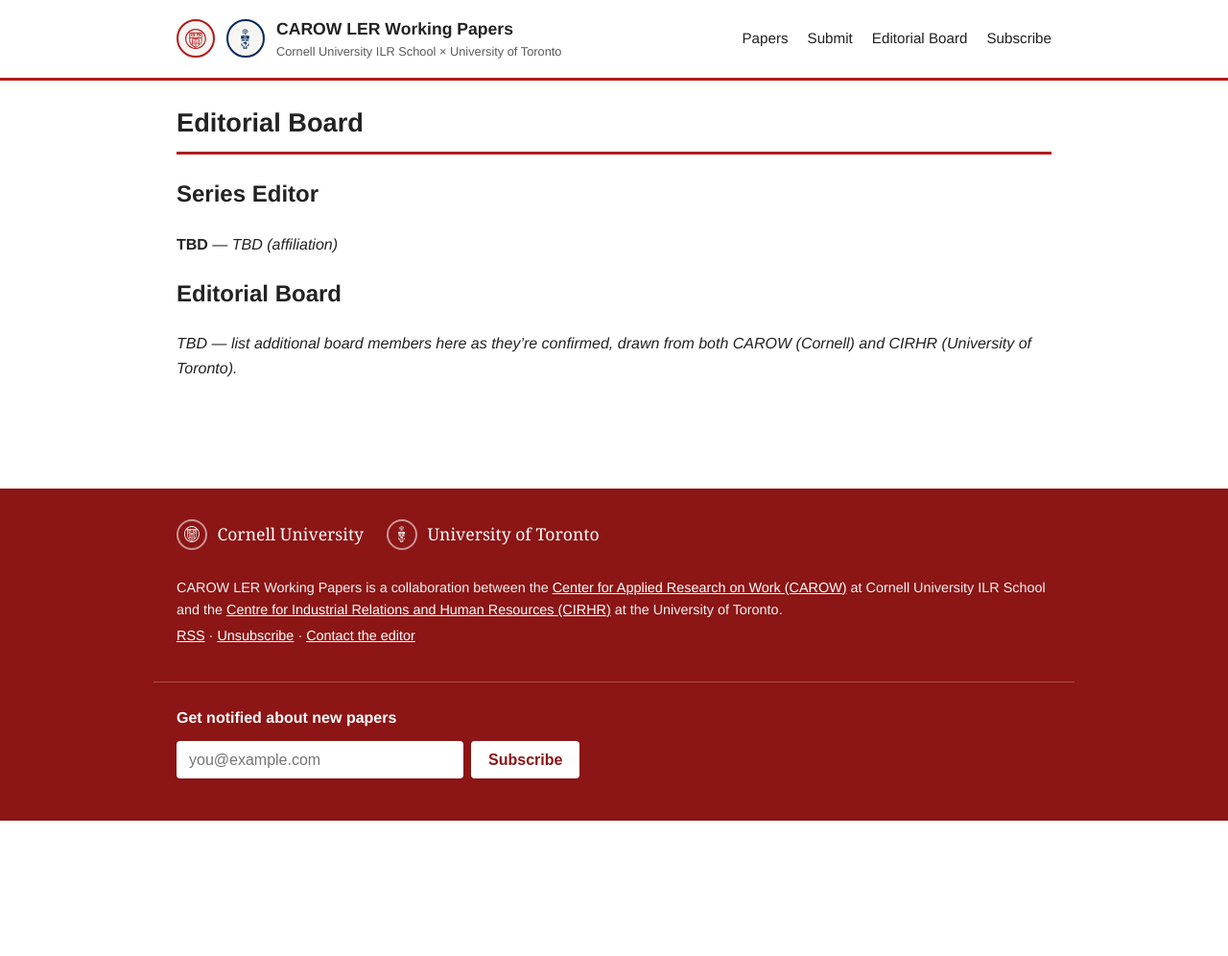
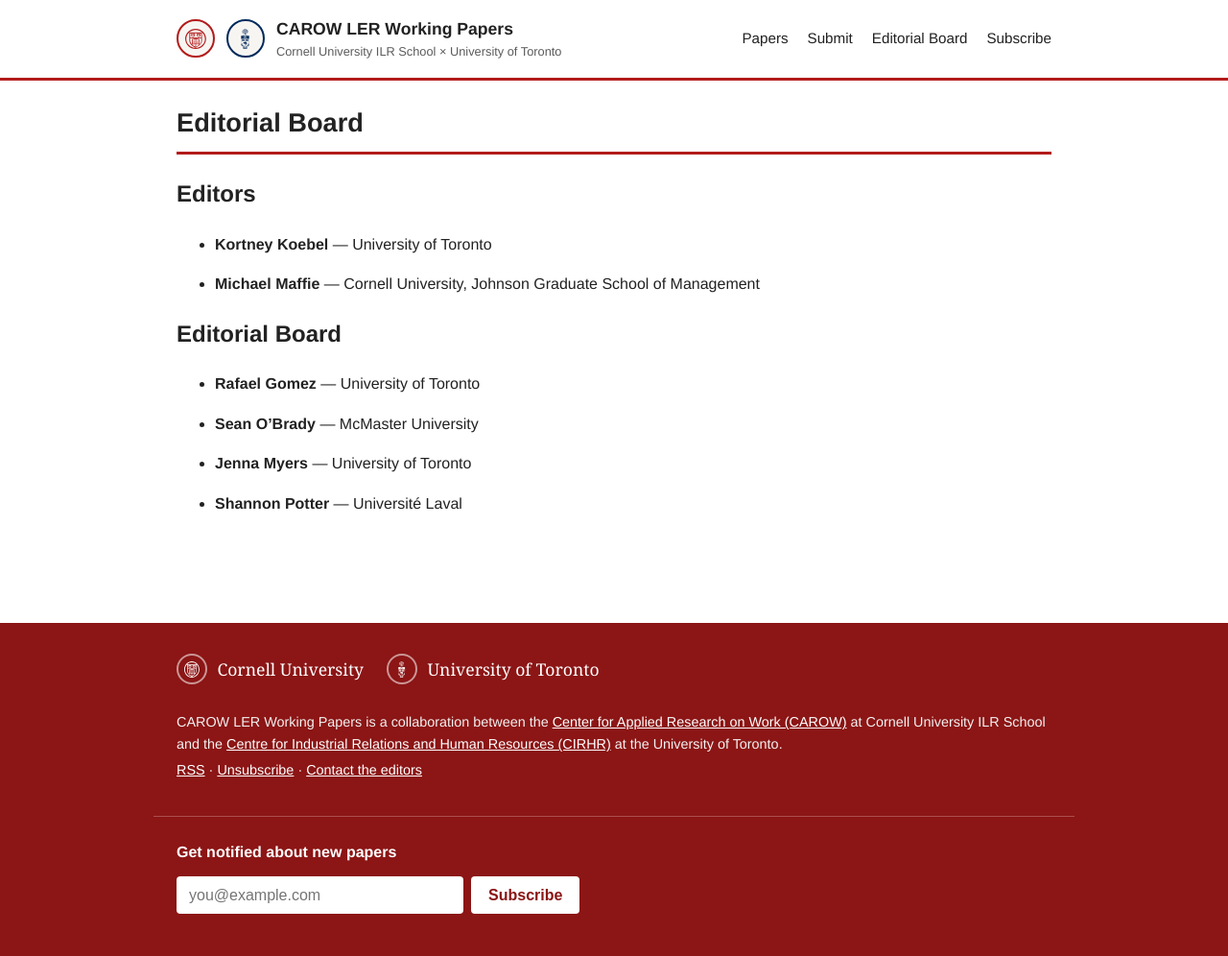
Before and after one commit to maffiemd/carow-ler-working-papers, a Jekyll site: the page built from editorial-board.md, in a window 1280 px wide. Shown: the whole page at 96% size. Built offline with Jekyll 4.4.1, drawn with Linux system fonts in a browser that asks for light colours; before the commit the page ends 900 px from its top, so only the background shows below that.

Commit message:
Add series editors and editorial board members
Editors: Kortney Koebel (University of Toronto), Michael Maffie
(Cornell University, Johnson Graduate School of Management).

Editorial board: Rafael Gomez (University of Toronto), Sean O'Brady
(McMaster University), Jenna Myers (University of Toronto), Shannon
Potter (Université Laval).

Restructured _config.yml's single `editor` into an `editors` list
(now two people) plus a new `editorial_board` list, both rendered on
editorial-board.md via Liquid loops. Introduced `contact_email` as a
separate config value for the footer/submit mailto links, since a
single shared submission address doesn't map cleanly onto per-editor
data - left as "TBD" pending an actual address.

Co-Authored-By: Claude Sonnet 5 <noreply@anthropic.com>

```diff
--- a/_config.yml
+++ b/_config.yml
@@ -24,9 +24,23 @@ co_host:
   parent: University of Toronto
   url: https://www.cirhr.utoronto.ca/
 
-editor:
-  name: "TBD"
-  email: "TBD"
+editors:
+  - name: "Kortney Koebel"
+    affiliation: "University of Toronto"
+  - name: "Michael Maffie"
+    affiliation: "Cornell University, Johnson Graduate School of Management"
+
+editorial_board:
+  - name: "Rafael Gomez"
+    affiliation: "University of Toronto"
+  - name: "Sean O'Brady"
+    affiliation: "McMaster University"
+  - name: "Jenna Myers"
+    affiliation: "University of Toronto"
+  - name: "Shannon Potter"
+    affiliation: "Université Laval"
+
+contact_email: "TBD"
 
 # Supabase project settings used by assets/js/supabase-client.js.
 # The anon key is intentionally public: Row Level Security only lets it
--- a/_includes/footer.html
+++ b/_includes/footer.html
@@ -24,7 +24,7 @@
         &middot;
         <a href="{{ '/unsubscribe/' | relative_url }}">Unsubscribe</a>
         &middot;
-        <a href="mailto:{{ site.editor.email }}">Contact the editor</a>
+        <a href="mailto:{{ site.contact_email }}">Contact the editors</a>
       </p>
     </div>
   </div>
--- a/editorial-board.md
+++ b/editorial-board.md
@@ -4,11 +4,14 @@ title: Editorial Board
 permalink: /editorial-board/
 ---
 
-## Series Editor
+## Editors
 
-**{{ site.editor.name }}** — _TBD (affiliation)_
+{% for person in site.editors %}
+- **{{ person.name }}** — {{ person.affiliation }}
+{% endfor %}
 
 ## Editorial Board
 
-_TBD — list additional board members here as they're confirmed, drawn from both CAROW
-(Cornell) and CIRHR (University of Toronto)._
+{% for person in site.editorial_board %}
+- **{{ person.name }}** — {{ person.affiliation }}
+{% endfor %}
```
Also changed, not shown: submit.md (+7 -5 lines), README.md.
